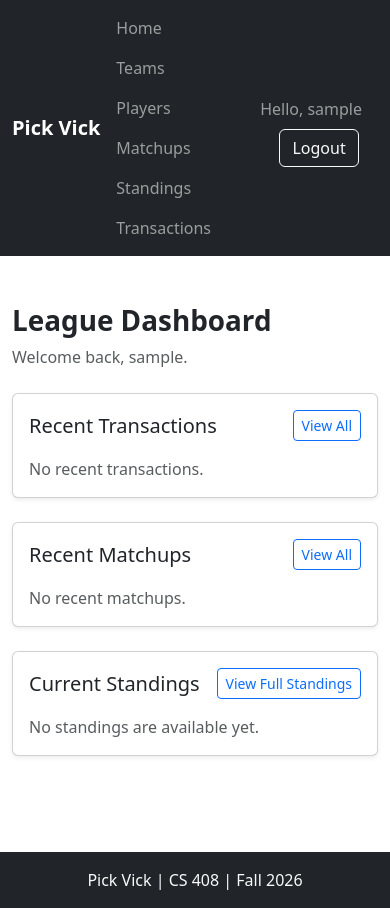
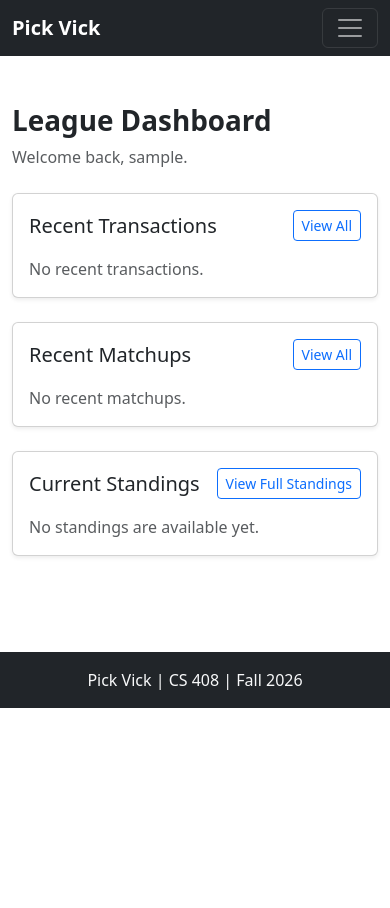
Before and after one commit to therrera6990/pick-vick, a Django app: page / in a window 390 px wide. After the commit the page ends 708 px from the top, so only its background shows below. Run offline with Django 5.2, Linux system fonts and the light colour scheme; the visitor is signed in with stand-in values (Sample User, id 1); data that the repository does not hold is empty.

Commit message:
Improve Bootstrap styling and responsive design

```diff
--- a/fantasy/templates/fantasy/base.html
+++ b/fantasy/templates/fantasy/base.html
@@ -21,28 +21,76 @@
             Pick Vick
         </a>
 
+        <button
+            class="navbar-toggler"
+            type="button"
+            data-bs-toggle="collapse"
+            data-bs-target="#mainNavbar"
+            aria-controls="mainNavbar"
+            aria-expanded="false"
+            aria-label="Toggle navigation">
+            <span class="navbar-toggler-icon"></span>
+        </button>
+
+        <div
+            class="collapse navbar-collapse"
+            id="mainNavbar">
+
             <div class="navbar-nav me-auto">
-            <a class="nav-link" href="/">Home</a>
-            <a class="nav-link" href="{% url 'team_list' %}"> Teams</a>
-            <a class="nav-link" href="{% url 'player_list' %}">Players</a>
-            <a class="nav-link" href="{% url 'matchup_list' %}">Matchups</a>
-            <a class="nav-link" href="{% url 'standings' %}">Standings</a>
-            <a class="nav-link" href="{% url 'transaction_list' %}">Transactions</a>
+
+                <a
+                    class="nav-link"
+                    href="/">
+                    Home
+                </a>
+
+                <a
+                    class="nav-link"
+                    href="{% url 'team_list' %}">
+                    Teams
+                </a>
+
+                <a
+                    class="nav-link"
+                    href="{% url 'player_list' %}">
+                    Players
+                </a>
+
+                <a
+                    class="nav-link"
+                    href="{% url 'matchup_list' %}">
+                    Matchups
+                </a>
+
+                <a
+                    class="nav-link"
+                    href="{% url 'standings' %}">
+                    Standings
+                </a>
+
+                <a
+                    class="nav-link"
+                    href="{% url 'transaction_list' %}">
+                    Transactions
+                </a>
+
             </div>
 
-        <div class="navbar-nav align-items-center">
+            <div class="navbar-nav align-items-lg-center">
 
                 {% if user.is_authenticated %}
 
-                <span class="navbar-text me-3">
+                    <span class="navbar-text me-lg-3">
                         Hello, {{ user.username }}
                     </span>
 
-                <form method="post" action="{% url 'logout' %}">
+                    <form
+                        method="post"
+                        action="{% url 'logout' %}">
                         {% csrf_token %}
 
                         <button
-                        class="btn btn-outline-light"
+                            class="btn btn-outline-light mt-2 mt-lg-0"
                             type="submit">
                             Logout
                         </button>
@@ -67,6 +115,8 @@
             </div>
 
         </div>
+
+    </div>
 </nav>
 
 <main>
@@ -75,8 +125,15 @@
 </main>
 
 <footer class="bg-dark text-light text-center py-3 mt-5">
+    <div class="container">
+        <p class="mb-0">
             Pick Vick | CS 408 | Fall 2026
+        </p>
+
+    </div>
 </footer>
-
+<script
+    src="https://cdn.jsdelivr.net/npm/bootstrap@5.3.8/dist/js/bootstrap.bundle.min.js">
+</script>
 </body>
 </html>
```
Lines whose indentation alone changed are shown as unchanged.
